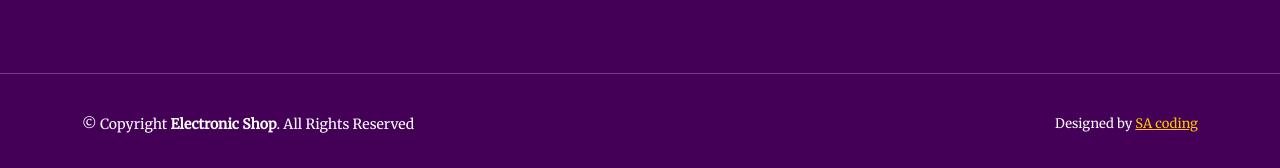
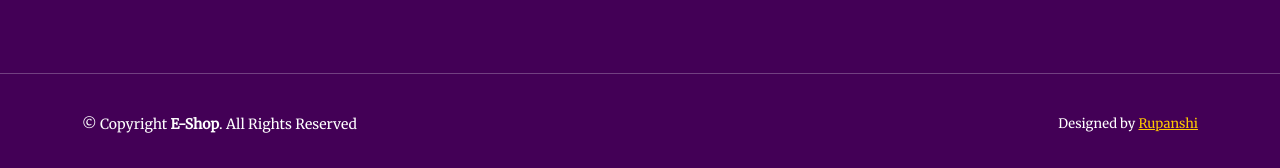
Before and after one commit to Rupanshii/Ecommerce, a plain HTML site: page electronic shop/index.html in a window 1280 px wide. Shown: the part 5429-5597 px from the top of the page. Drawn offline with nearby package versions, Linux system fonts and the light colour scheme.

Commit message:
Update index.html

```diff
--- a/electronic shop/index.html
+++ b/electronic shop/index.html
@@ -700,10 +700,10 @@
       <hr>
       <div class="container py-4">
         <div class="copyright">
-          &copy; Copyright <strong><span>Electronic Shop</span></strong>. All Rights Reserved
+          &copy; Copyright <strong><span>E-Shop</span></strong>. All Rights Reserved
         </div>
         <div class="credits">
-          Designed by <a href="#">SA coding</a>
+          Designed by <a href="#">Rupanshi</a>
         </div>
       </div>
     </footer>
```
